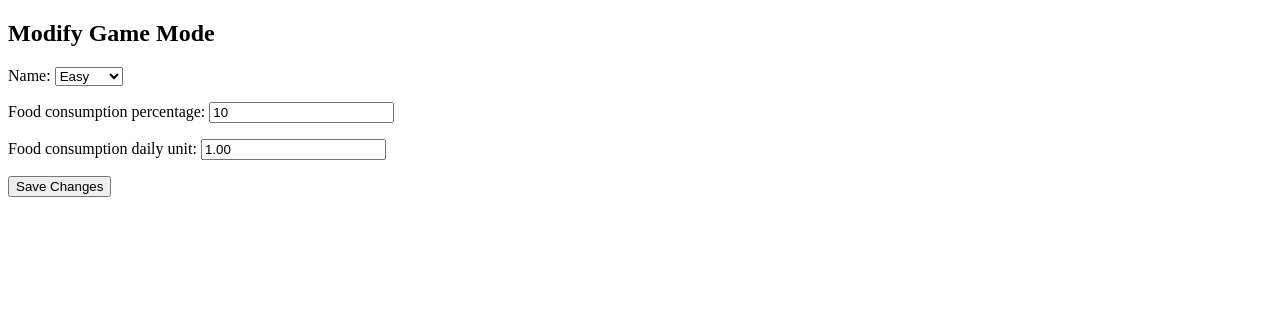
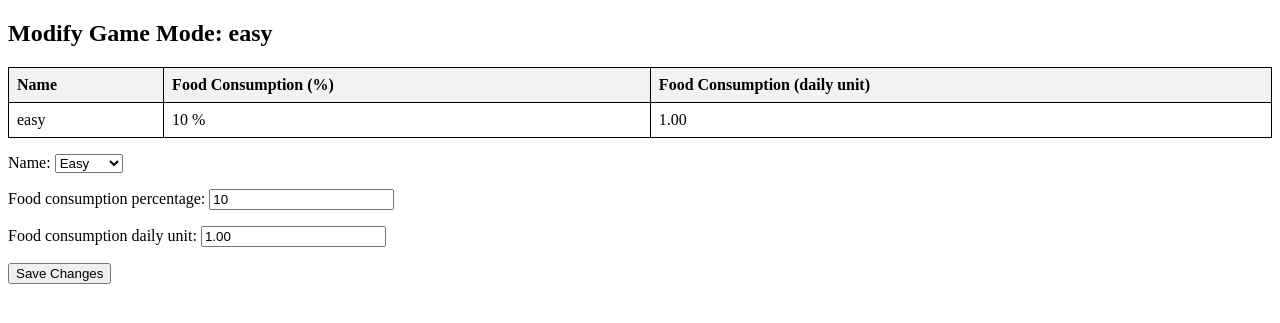
Before and after one commit to FCrescent/DjangoTest_TimberCrops, a Django app: page /modify-game-mode/1/ in a window 1280 px wide. Shown: the top 323 px of the page. Run offline with Django 4.2, Linux system fonts and the light colour scheme; tables that the repository leaves empty hold one stand-in row (values such as "Sample post").

Commit message:
more user-friendly interface for Modifying GameMode

```diff
--- a/timber_crops/crops_optimizer/templates/modify_game_mode.html
+++ b/timber_crops/crops_optimizer/templates/modify_game_mode.html
@@ -1,10 +1,25 @@
+{% load static %}
 <!DOCTYPE html>
 <html>
 <head>
     <title>Modify Game Mode</title>
+    <link rel="stylesheet" type="text/css" href="{% static 'crops_optimizer/styles.css' %}">
 </head>
 <body>
-    <h2>Modify Game Mode</h2>
+    <h2>Modify Game Mode: {{ game_mode.name }}</h2>
+    <table class="styled-table">
+        <tr>
+            <th>Name</th>
+            <th>Food Consumption (%)</th>
+            <th>Food Consumption (daily unit)</th>
+        </tr>
+        <tr>
+            <td>{{ game_mode.name }}</td>
+            <td>{{ game_mode.food_consumption_percentage }} %</td>
+            <td>{{ game_mode.food_consumption_daily_unit }}</td>
+        </tr>
+    </table>
+
     <form method="post">
         {% csrf_token %}
         {{ form.as_p }}
```
Also changed, not shown: timber_crops/crops_optimizer/templates/settings_hub.html (+1 -8 lines).
